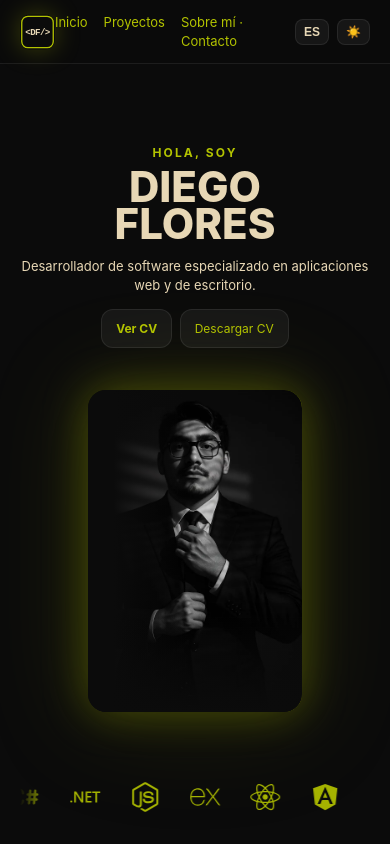
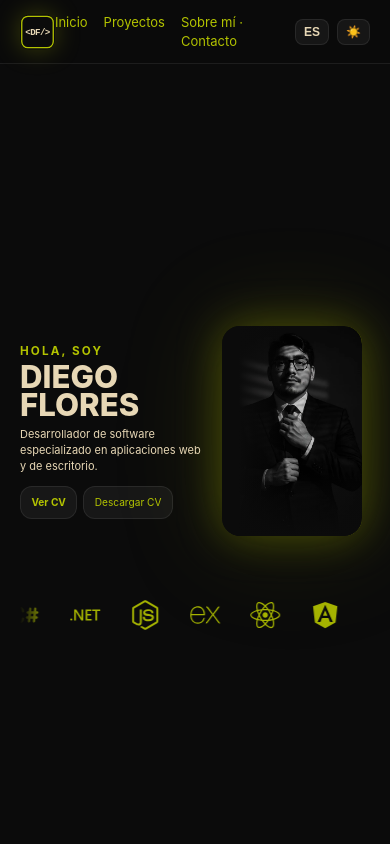
Before and after one commit to DiegoF23/Porfolio2025, a React (Vite) app in the folder client/: page / in a window 390 px wide. Shown: the top 844 px of the page. Built offline with nearby package versions, Linux system fonts and the light colour scheme.

Commit message:
fix: restore side-by-side hero on mobile with proper spacing and scaled typography

```diff
--- a/client/src/styles/Hero.css
+++ b/client/src/styles/Hero.css
@@ -75,44 +75,41 @@
 }
 @media (max-width: 900px) {
   .hero {
-    grid-template-columns: 1fr;
-    grid-template-rows: auto auto auto;
-    grid-template-areas:
-      "copy"
-      "photo"
-      "icons";
-    gap: 20px;
-    row-gap: clamp(18px, 4vh, 32px);
-    align-items: start;
-    padding-top: clamp(28px, 5vh, 48px);
-    padding-bottom: clamp(48px, 8vh, 72px);
-    text-align: center;
+    grid-template-columns: 55% 45%;
+    gap: 12px;
+    align-items: center;
   }
 
   .hero__copy {
-    grid-area: copy;
-    justify-self: center;
     transform: none;
+  }
+
+  .hero__photo-wrapper {
+    transform: none;
+  }
+
+  /* Typography scaled for narrower column */
+  .hero__kicker {
+    font-size: clamp(11px, 3.2vw, 16px);
+  }
+
+  .hero__name-line {
+    font-size: clamp(32px, 9vw, 56px);
+  }
+
+  .hero__tagline {
+    font-size: clamp(12px, 3vw, 16px);
     max-width: 100%;
   }
 
-  .hero__photo-wrapper {
-    grid-area: photo;
-    justify-self: center;
-    width: clamp(200px, 50vw, 320px);
-    transform: none;
+  .hero__cta {
+    max-width: 100%;
+    gap: 8px;
   }
 
-  .hero__tagline,
-  .hero__cta {
-    max-width: 100%;
-    justify-content: center;
-  }
-
-  .hero__icons {
-    grid-column: 1 / -1;
-    align-self: center;
-    padding-bottom: 0;
+  .hero__cta .btn {
+    font-size: clamp(11px, 2.8vw, 14px);
+    padding: 0.55rem 0.75rem;
   }
 }
 @media (max-width: 1200px) and (min-width: 901px) {
@@ -220,15 +217,6 @@
 }
 
 @media (max-width: 900px) {
-  .hero__cta {
-    gap: 8px;
-  }
-
-  .hero__cta .btn {
-    font-size: clamp(12px, 2.5cqw, 14px);
-    padding: 0.62rem 0.86rem;
-  }
-
   .hero__photo-wrapper {
     filter:
       drop-shadow(0 0 22px rgba(var(--accent-rgb), 0.32))
@@ -331,39 +319,53 @@
 
 @media (max-width: 720px) {
   .hero {
-    grid-template-columns: 1fr;
-    grid-template-rows: auto auto auto;
+    grid-template-columns: 52% 48%;
+    grid-template-rows: auto auto;
     grid-template-areas:
-      "copy"
-      "photo"
-      "icons";
+      "copy  photo"
+      "icons icons";
     min-height: calc(100svh - var(--nav-h));
     align-content: center;
-    gap: 18px;
-    row-gap: clamp(24px, 6vh, 42px);
-    text-align: center;
-    padding-top: clamp(24px, 4vh, 42px);
-    padding-bottom: clamp(52px, 10vh, 78px);
+    gap: 6px;
+    row-gap: clamp(20px, 5vh, 36px);
+    text-align: left;
+    padding-top: clamp(20px, 3.5vh, 36px);
+    padding-bottom: clamp(44px, 8vh, 68px);
   }
 
   .hero__copy {
-    grid-area: copy;
-    justify-self: center;
     transform: none;
+  }
+
+  .hero__kicker {
+    font-size: clamp(10px, 3vw, 14px);
+    margin-bottom: 3px;
+  }
+
+  .hero__name-line {
+    font-size: clamp(28px, 8vw, 48px);
+  }
+
+  .hero__tagline {
+    font-size: clamp(11px, 2.8vw, 14px);
+    margin-top: 8px;
     max-width: 100%;
   }
 
-  .hero__photo-wrapper {
-    grid-area: photo;
-    justify-self: center;
-    width: clamp(180px, 55vw, 280px);
-    transform: none;
+  .hero__cta {
+    max-width: 100%;
+    gap: 6px;
+    margin-top: 10px;
   }
 
-  .hero__tagline,
-  .hero__cta {
-    max-width: 100%;
-    justify-content: center;
+  .hero__cta .btn {
+    font-size: clamp(10px, 2.6vw, 13px);
+    padding: 0.5rem 0.65rem;
+  }
+
+  .hero__photo-wrapper {
+    width: clamp(120px, 40cqw, 220px);
+    transform: none;
   }
 
   .hero__icons {
```
